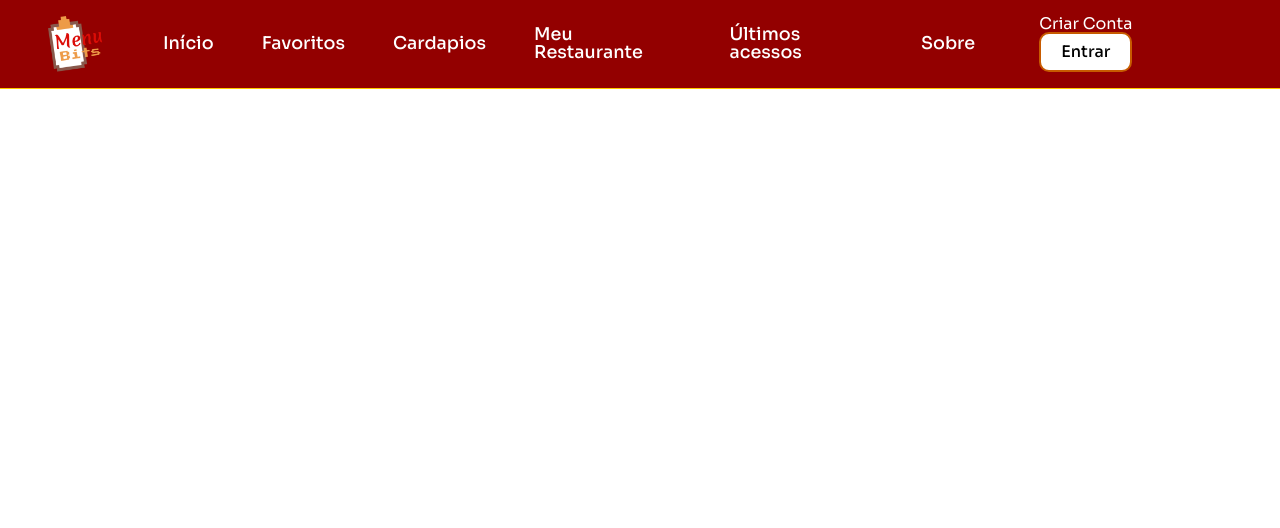
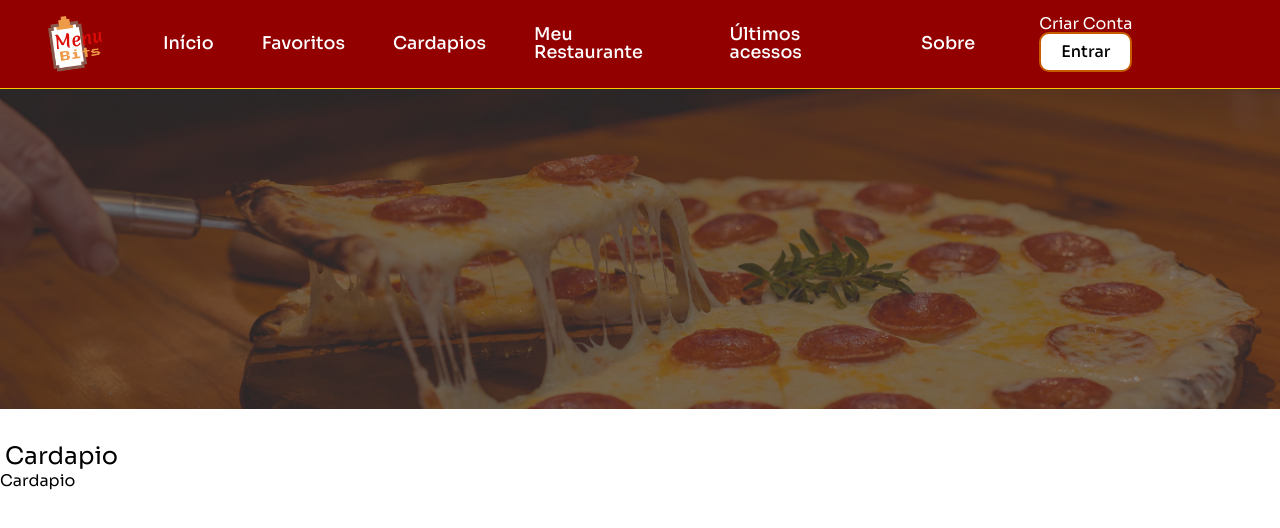
Before and after one commit to ICEI-PUC-Minas-PMV-ADS/pmv-ads-2023-2-e4-proj-infra-t4-MenuBits, a React (Vite) app in the folder src/frontend/: page /menu-page in a window 1280 px wide. Shown: the top 528 px of the page. Built offline with nearby package versions, Linux system fonts and the light colour scheme; no server answers.

Commit message:
add routeMenuId

```diff
--- a/src/frontend/src/main.jsx
+++ b/src/frontend/src/main.jsx
@@ -9,7 +9,7 @@ import RegisterPage from './pages/RegisterPage'
 import RestaurantHomePage from './pages/RestaurantHomePage'
 import MeusPedidos from "./pages/pedidos"
 import './styles/index.css'
-
+// adicionar /:menuId? no menu-page e pegar por useParams
 ReactDOM.createRoot(document.getElementById("root")).render(
   <>
     <Navbar />
@@ -23,7 +23,7 @@ ReactDOM.createRoot(document.getElementById("root")).render(
         {/* Cliente */}
         <Route path="/" element={<HomePage />} />
         <Route path="/about" element={<About />} />
-        <Route path='/menu/:menuId?' element={<MenuPage />} />
+        <Route path='/menu-page' element={<MenuPage />} />
 
         <Route path="/order" element={<MeusPedidos />} />
 
--- /dev/null
+++ b/src/frontend/src/pages/MenuPage/index.jsx
@@ -0,0 +1,56 @@
+import axios from "axios";
+import { useCallback, useEffect, useState } from "react";
+import { useNavigate } from "react-router-dom";
+import { Banner, Container, Text, Title, TextBanner } from "./styles.js";
+
+export default function MenuPage() {
+  const [menuData, setMenuData] = useState();
+  const [restaurantData, setRestaurantData] = useState();
+
+  // const { menuId } = useParams()
+  // Subistituir 1 da linha 15 por: e  adicionar ${menuId}
+  const navigate = useNavigate();
+  useEffect(() => {
+    axios
+      .get(`${import.meta.env.VITE_API_URL}/api/items/menus/1`)
+      .then((res) => {
+        setMenuData(res.data.data);
+        console.log(res.data.data);
+      })
+      .catch((err) => {
+        alert("Erro ao Carregar dados");
+
+        console.log(JSON.stringify(err));
+      });
+  }, []);
+
+  useEffect(() => {
+    axios
+      .get(`${import.meta.env.VITE_API_URL}/api/restaurante/12`)
+      .then((res) => {
+        setRestaurantData(res.data);
+        console.log(res.data);
+      })
+      .catch((err) => {
+        alert("Erro ao Carregar dados");
+
+        console.log(JSON.stringify(err));
+      });
+  }, []);
+
+
+  const handleClickCart = useCallback(() => {
+    navigate("/cart");
+  }, [navigate]);
+
+  return (
+    <Container>
+      <Banner>
+        <TextBanner>{restaurantData && restaurantData.restaurant.name}</TextBanner>
+      </Banner>
+      <Title>
+        <Text>Cardapio</Text>Cardapio
+      </Title>
+    </Container>
+  );
+}
--- /dev/null
+++ b/src/frontend/src/pages/MenuPage/styles.js
@@ -0,0 +1,79 @@
+import styled from "styled-components";
+
+export const Container = styled.div`
+	background-size: cover;
+	width: 100%;
+	height: 100vh;
+	display: flex;
+	flex-direction: column;
+	gap: 10px;
+`;
+
+export const Banner = styled.div`
+	background-image: url("src/assets/pizzaNostra.png");
+	background-size: cover;
+	background-repeat: no-repeat;
+	width: 100%;
+	height: 40vh;
+	display: flex;
+	justify-content: center;
+	align-items: center;
+	flex-direction: row;
+`;
+export const TextBanner = styled.h1`
+color: white;
+font-size: 40px;
+justify-content: center;
+align-items: center;
+`;
+
+export const Title = styled.div`
+	margin-top: 20px;
+`;
+
+export const Text = styled.h1`
+	font-size: 24px;
+	padding: 5px;
+	justify-content: center;
+`;
+
+export const SignUpRestaurant = styled.div`
+	display: flex;
+	flex-direction: column;
+	margin-right: 100px;
+	align-items: center;
+	justify-content: center;
+	flex: 1;
+	margin-top: 400px;
+`;
+export const SignUpClient = styled.div`
+	display: flex;
+	flex-direction: column;
+	margin-right: 100px;
+	align-items: center;
+	justify-content: start;
+	flex: 1;
+	margin-top: 50px;
+`;
+
+export const SignText = styled.text`
+	color: #f39d54;
+	font-weight: 700;
+`;
+export const RestaurantText = styled.text`
+	font-weight: 700;
+`;
+export const ButtonRestaurant = styled.button`
+	background-color: #f39d54;
+	color: white;
+	padding: 10px;
+	border-radius: 7px;
+	margin: 10px 10%;
+`;
+export const ButtonClient = styled.button`
+	background-color: #c60404;
+	color: white;
+	padding: 10px;
+	border-radius: 7px;
+	margin: 10px 10%;
+`;
```
